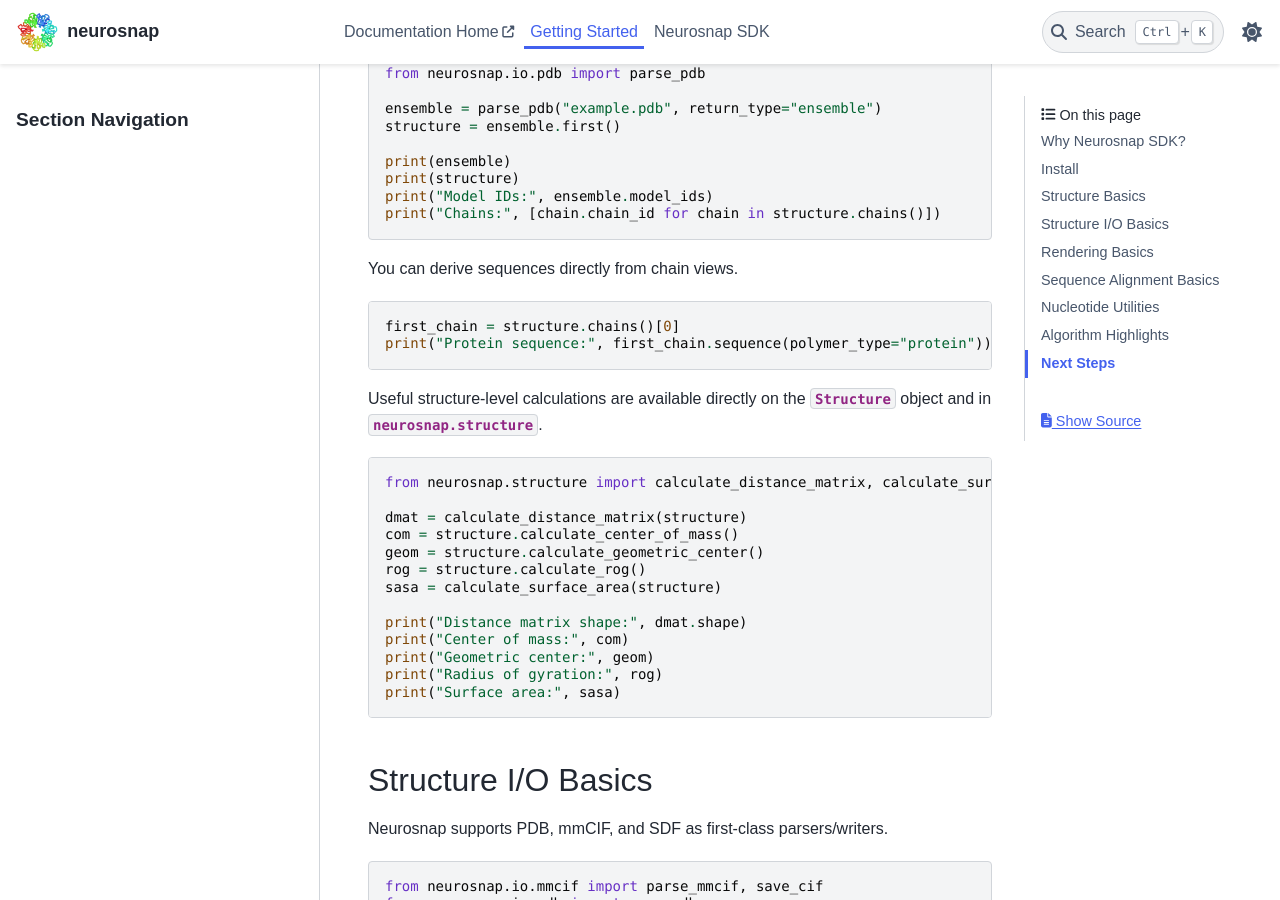
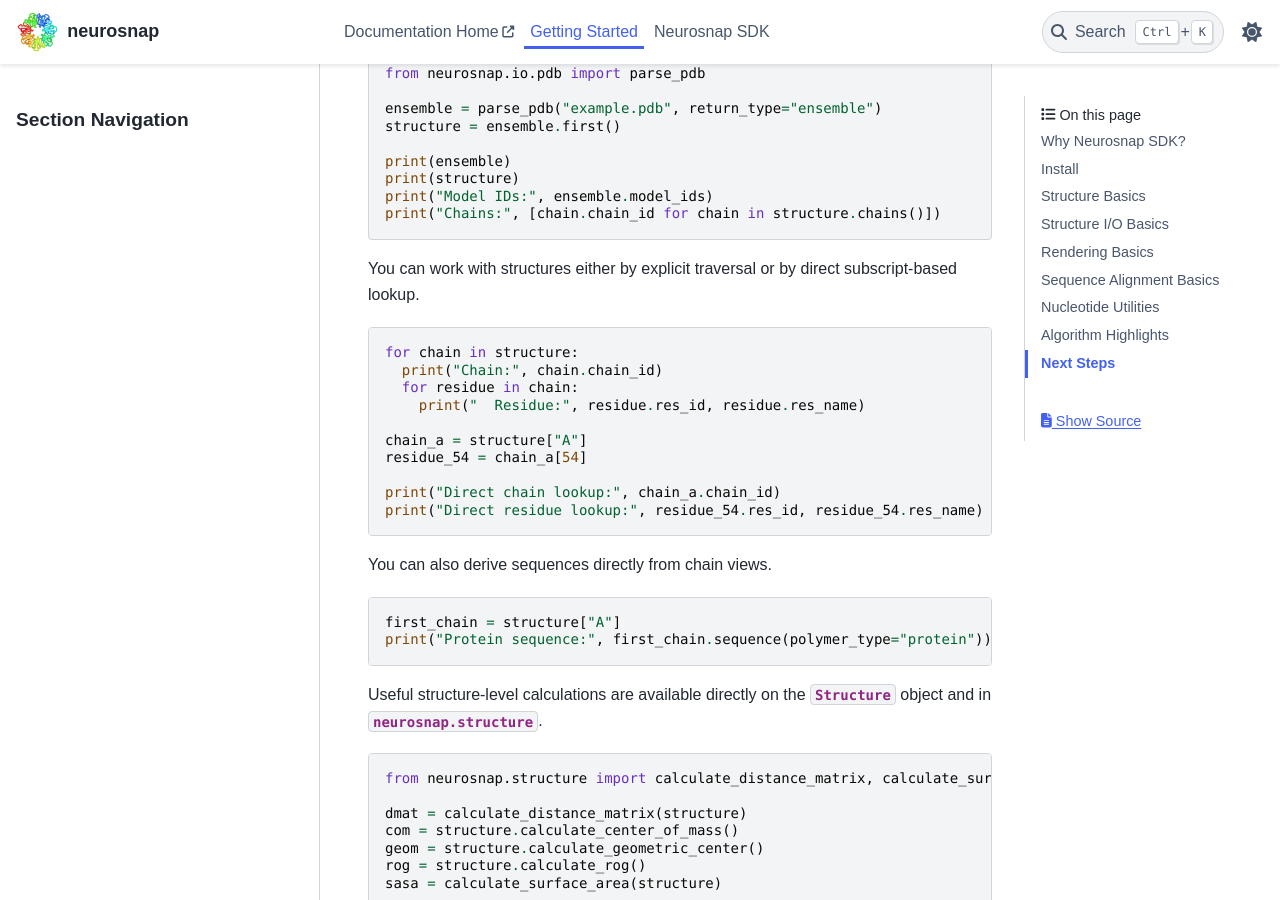
Before and after one commit to NeurosnapInc/neurosnap, a Sphinx documentation site: the page built from docs/source/getting_started.rst, in a window 1280 px wide and 900 px high, scrolled down 831 px. Built offline with Sphinx 7.4.7 and the PyData theme 0.15.4, drawn with Linux system fonts in a browser that asks for light colours; pages that are not in the unit, such as notebooks, are missing from menus.

Commit message:
new example in getting started

```diff
--- a/docs/source/getting_started.rst
+++ b/docs/source/getting_started.rst
@@ -46,15 +46,31 @@ single-model :class:`~neurosnap.structure.structure.Structure` objects.
    print("Model IDs:", ensemble.model_ids)
    print("Chains:", [chain.chain_id for chain in structure.chains()])
 
-You can derive sequences directly from chain views.
+You can work with structures either by explicit traversal or by direct
+subscript-based lookup.
 
 .. code-block:: python
 
-   first_chain = structure.chains()[0]
+   for chain in structure:
+     print("Chain:", chain.chain_id)
+     for residue in chain:
+       print("  Residue:", residue.res_id, residue.res_name)
+
+   chain_a = structure["A"]
+   residue_54 = chain_a[54]
+
+   print("Direct chain lookup:", chain_a.chain_id)
+   print("Direct residue lookup:", residue_54.res_id, residue_54.res_name)
+
+You can also derive sequences directly from chain views.
+
+.. code-block:: python
+
+   first_chain = structure["A"]
    print("Protein sequence:", first_chain.sequence(polymer_type="protein"))
 
 Useful structure-level calculations are available directly on the
-:class:`~neurosnap.structure.structure.Structure` object and in
+:class:`~neurosnap.structure.Structure` object and in
 :mod:`neurosnap.structure`.
 
 .. code-block:: python
```
Also changed, not shown: other parts of docs/source/getting_started.rst (+3 -3 lines).
